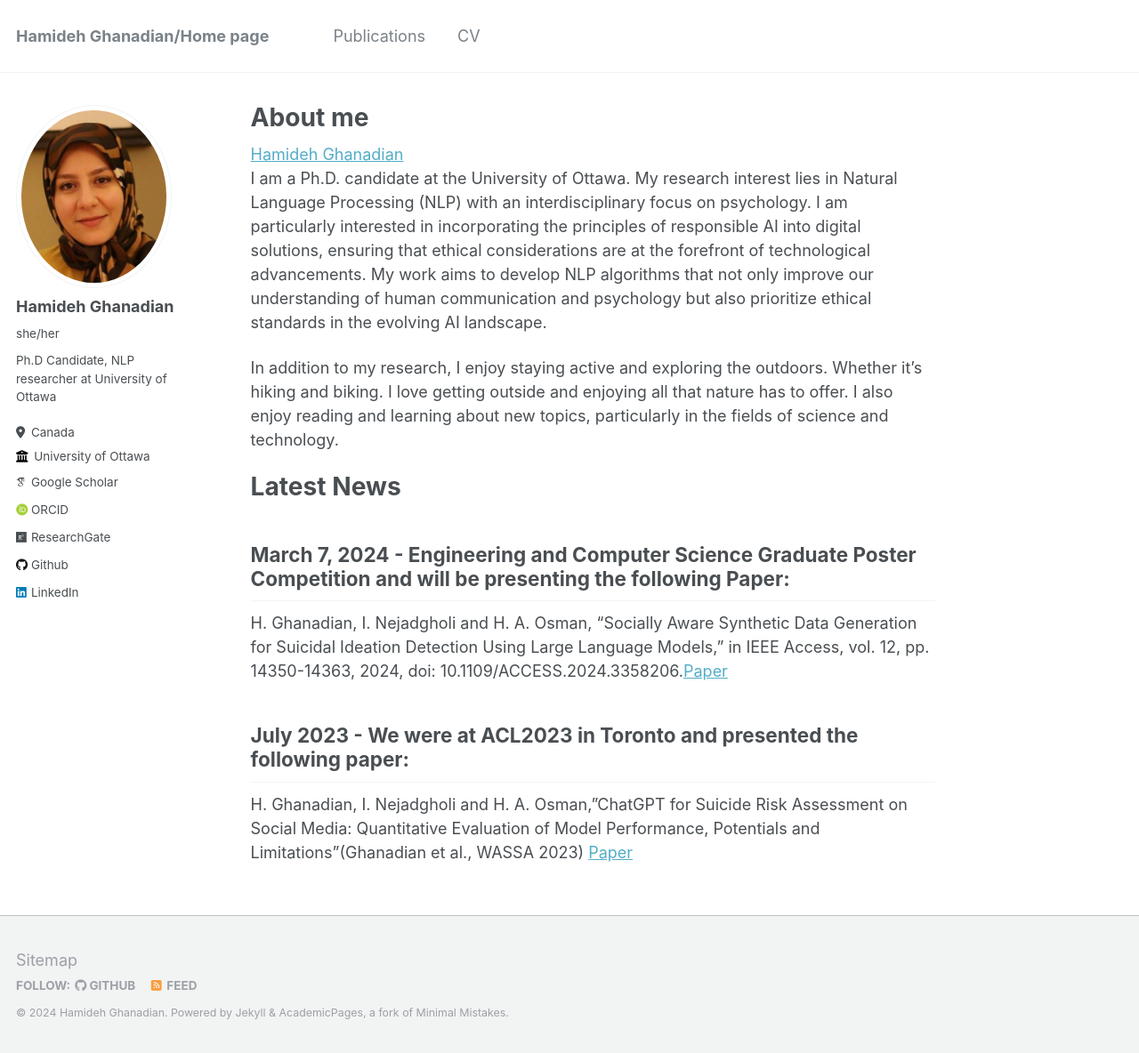
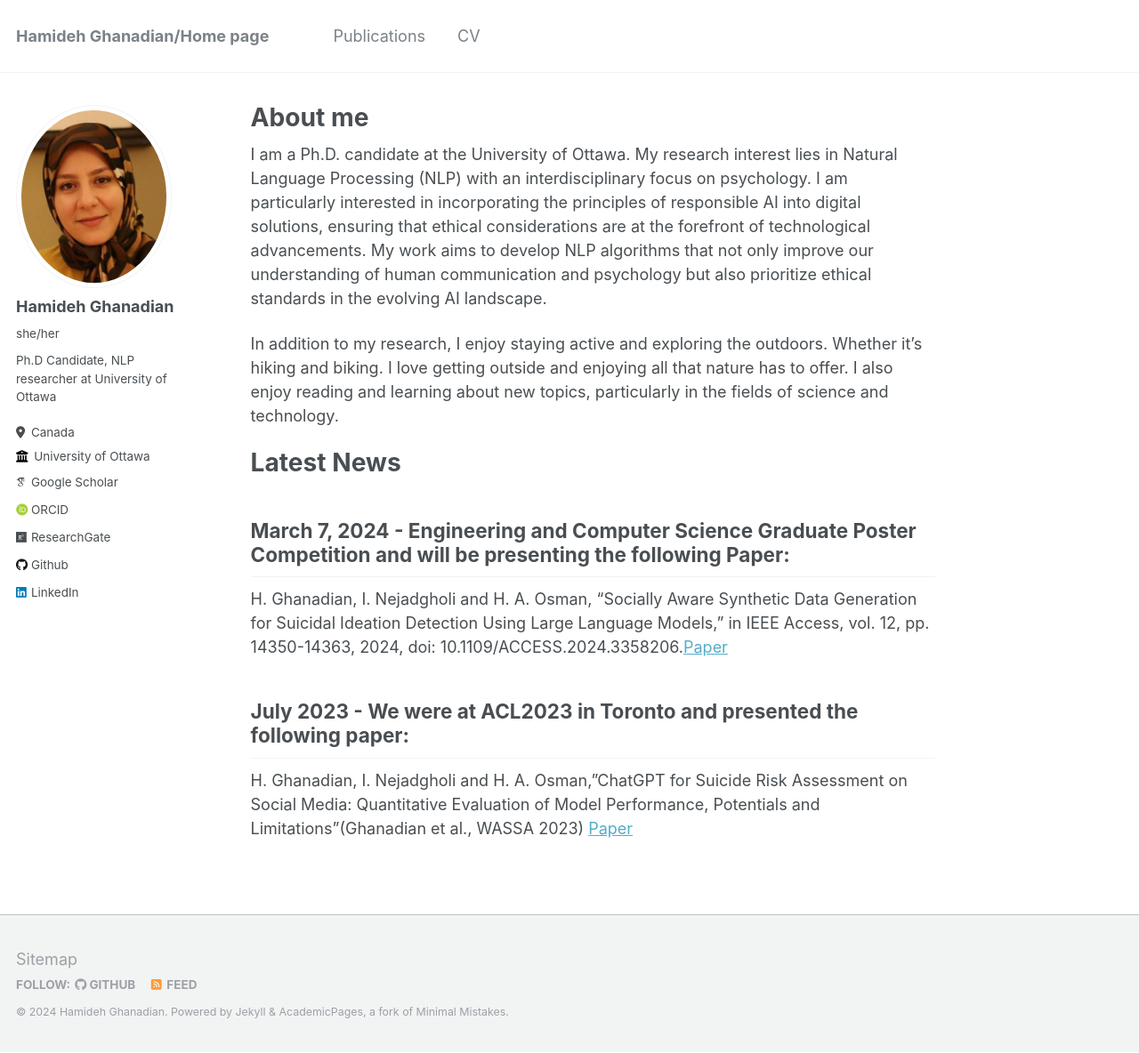
Before and after one commit to Hamideh-ghanadian/Hamideh-Ghanadian.github.io, a Jekyll site: the page built from _pages/about.md, in a window 1280 px wide and 1184 px high. Shown: the whole window at 89% size. Built offline with Jekyll 4.4.1, drawn with Linux system fonts in a browser that asks for light colours; some web fonts are replaced.

Commit message:
Update about.md

```diff
--- a/_pages/about.md
+++ b/_pages/about.md
@@ -6,9 +6,6 @@ redirect_from:
   - /about/
   - /about.html
 ---
-
-<div class="badge-base LI-profile-badge" data-locale="en_US" data-size="large" data-theme="light" data-type="HORIZONTAL" data-vanity="hamideh-ghanadian" data-version="v1"><a class="badge-base__link LI-simple-link" href="https://ca.linkedin.com/in/hamideh-ghanadian?trk=profile-badge">Hamideh Ghanadian</a></div>
-
 
 I am a Ph.D. candidate at the University of Ottawa. My research interest lies in Natural Language Processing (NLP) with an interdisciplinary focus on psychology.  I am particularly interested in incorporating the principles of responsible AI into digital solutions, ensuring that ethical considerations are at the forefront of technological advancements. My work aims to develop NLP algorithms that not only improve our understanding of human communication and psychology but also prioritize ethical standards in the evolving AI landscape.
 
```
